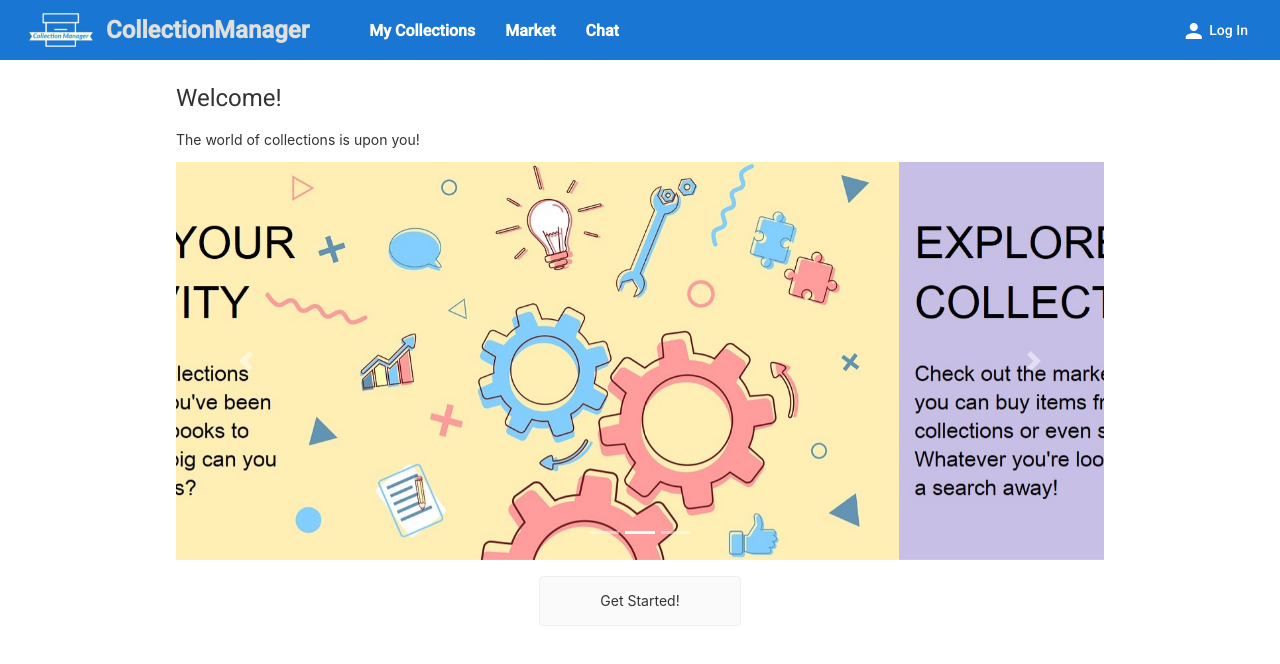
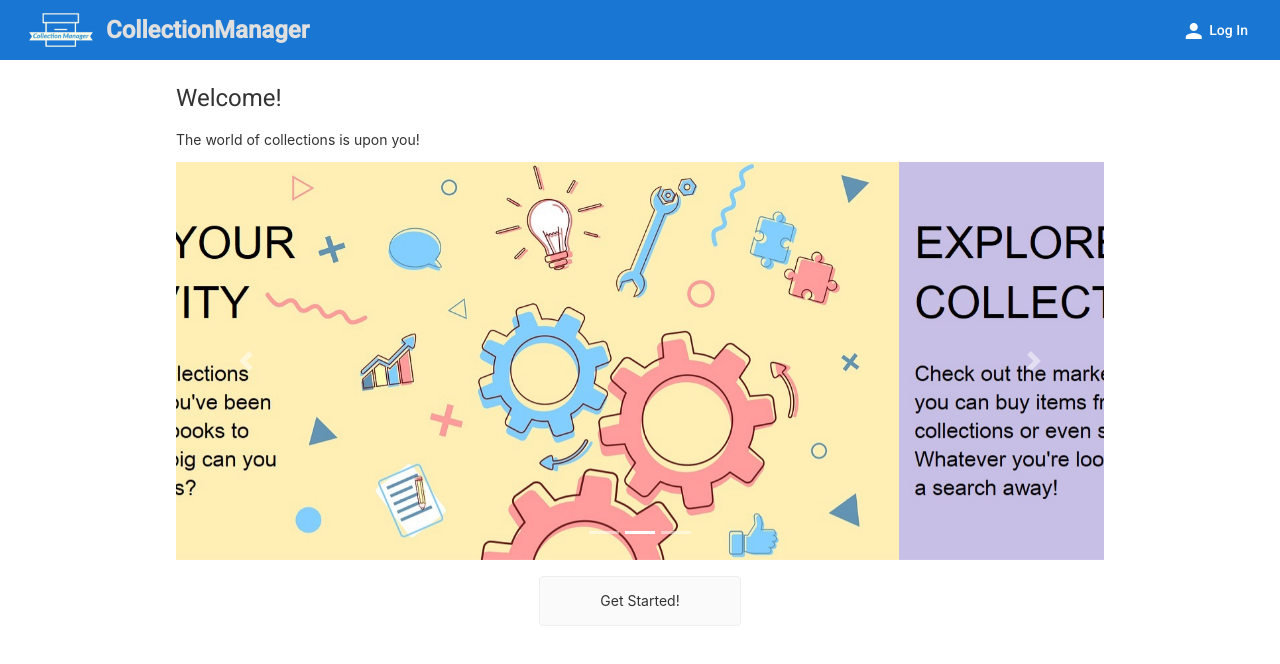
Before and after one commit to adaamhimself/CollectionManager, an Angular app in the folder collection-manager/: page / in a window 1280 px wide. Shown: the top 664 px of the page. Built offline with nearby package versions, Linux system fonts and the light colour scheme.

Commit message:
added ngIf to nav items

```diff
--- a/collection-manager/src/app/app.component.html
+++ b/collection-manager/src/app/app.component.html
@@ -5,9 +5,9 @@
 
     <a class="nav-title" [routerLink]="['/']"><span>CollectionManager</span></a>
     <div>
-        <a class="nav-item" [routerLink]="['/collections']"><span>My Collections</span></a>
-        <a class="nav-item" [routerLink]="['/market']"><span>Market</span></a>
-        <a class="nav-item" [routerLink]="['/chat']"><span>Chat</span></a>
+        <a class="nav-item" *ngIf="token" [routerLink]="['/collections']"><span>My Collections</span></a>
+        <a class="nav-item" *ngIf="token" [routerLink]="['/market']"><span>Market</span></a>
+        <a class="nav-item" *ngIf="token" [routerLink]="['/chat']"><span>Chat</span></a>
     </div>
 
     <div class="spacer"></div>
```
